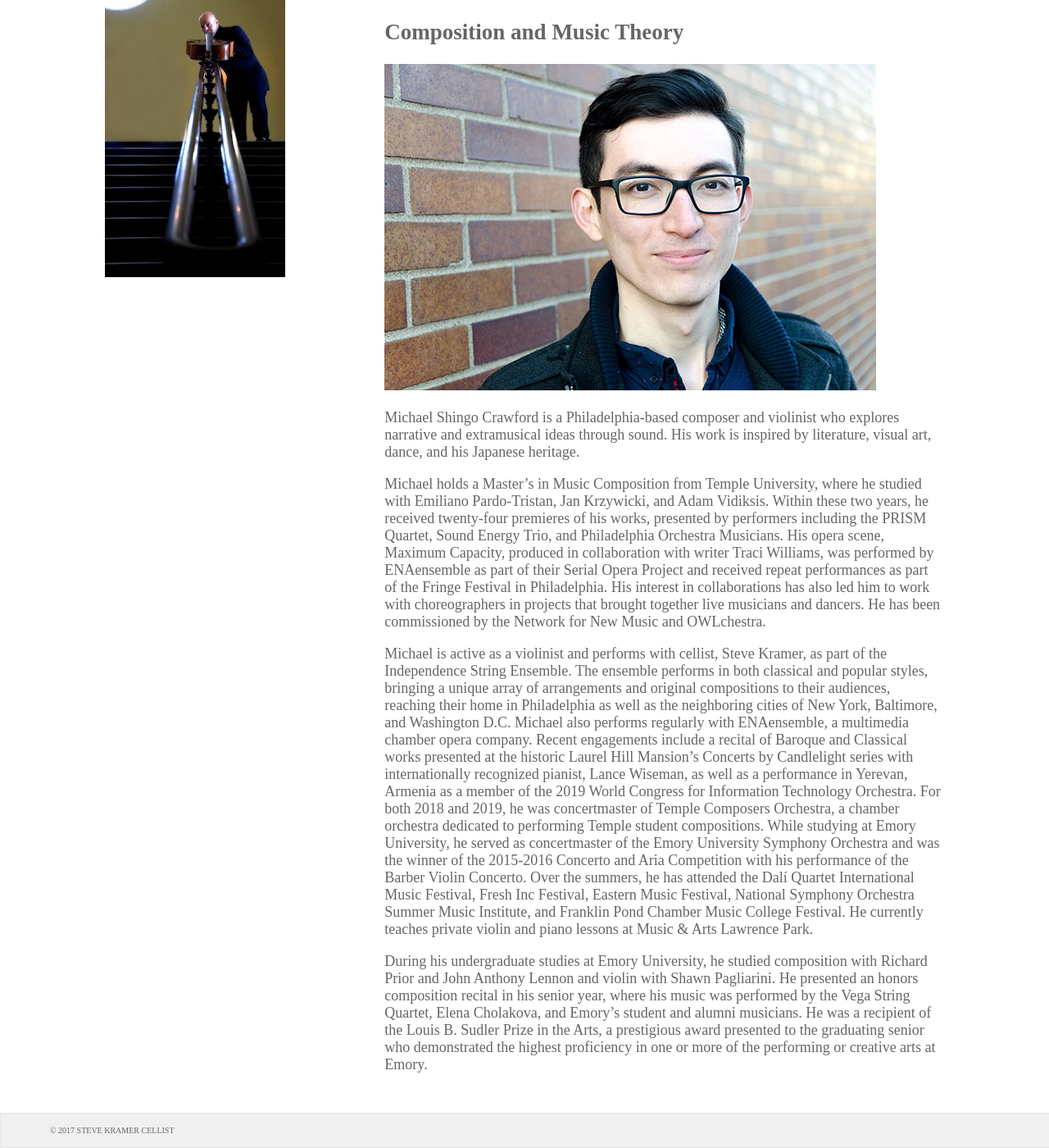
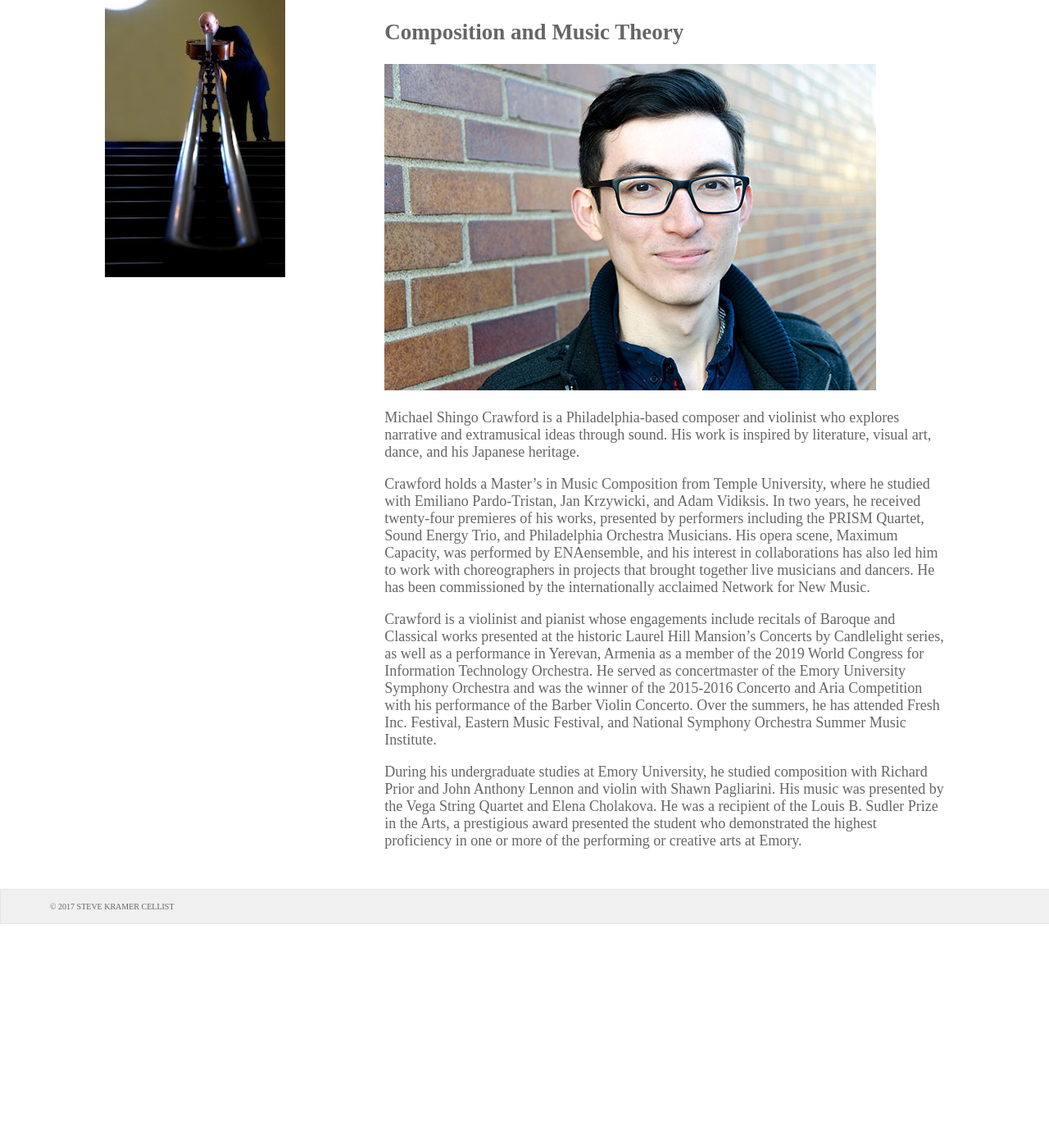
Before and after one commit to stevekramercellist/cellist, a Jekyll site: the page built from michaelshingo.md, in a window 1280 px wide and 1400 px high, scrolled down 179 px. Shown: the whole window at 82% size. Built offline with Jekyll 4.4.1, drawn with Linux system fonts in a browser that asks for light colours; nearby versions of some CDN libraries; after the commit the page ends 1306 px from its top, so only the background shows below that.

Commit message:
Update michaelshingo.md

```diff
--- a/michaelshingo.md
+++ b/michaelshingo.md
@@ -9,8 +9,8 @@ layout: sidebar
 
 Michael Shingo Crawford is a Philadelphia-based composer and violinist who explores narrative and extramusical ideas through sound. His work is inspired by literature, visual art, dance, and his Japanese heritage.
 
-Michael holds a Master’s in Music Composition from Temple University, where he studied with Emiliano Pardo-Tristan, Jan Krzywicki, and Adam Vidiksis. Within these two years, he received twenty-four premieres of his works, presented by performers including the PRISM Quartet, Sound Energy Trio, and Philadelphia Orchestra Musicians. His opera scene, Maximum Capacity, produced in collaboration with writer Traci Williams, was performed by ENAensemble as part of their Serial Opera Project and received repeat performances as part of the Fringe Festival in Philadelphia. His interest in collaborations has also led him to work with choreographers in projects that brought together live musicians and dancers. He has been commissioned by the Network for New Music and OWLchestra.
+Crawford holds a Master’s in Music Composition from Temple University, where he studied with Emiliano Pardo-Tristan, Jan Krzywicki, and Adam Vidiksis. In two years, he received twenty-four premieres of his works, presented by performers including the PRISM Quartet, Sound Energy Trio, and Philadelphia Orchestra Musicians. His opera scene, Maximum Capacity, was performed by ENAensemble, and his interest in collaborations has also led him to work with choreographers in projects that brought together live musicians and dancers. He has been commissioned by the internationally acclaimed Network for New Music.
 
-Michael is active as a violinist and performs with cellist, Steve Kramer, as part of the Independence String Ensemble. The ensemble performs in both classical and popular styles, bringing a unique array of arrangements and original compositions to their audiences, reaching their home in Philadelphia as well as the neighboring cities of New York, Baltimore, and Washington D.C. Michael also performs regularly with ENAensemble, a multimedia chamber opera company. Recent engagements include a recital of Baroque and Classical works presented at the historic Laurel Hill Mansion’s Concerts by Candlelight series with internationally recognized pianist, Lance Wiseman, as well as a performance in Yerevan, Armenia as a member of the 2019 World Congress for Information Technology Orchestra. For both 2018 and 2019, he was concertmaster of Temple Composers Orchestra, a chamber orchestra dedicated to performing Temple student compositions. While studying at Emory University, he served as concertmaster of the Emory University Symphony Orchestra and was the winner of the 2015-2016 Concerto and Aria Competition with his performance of the Barber Violin Concerto. Over the summers, he has attended the Dalí Quartet International Music Festival, Fresh Inc Festival, Eastern Music Festival, National Symphony Orchestra Summer Music Institute, and Franklin Pond Chamber Music College Festival. He currently teaches private violin and piano lessons at Music & Arts Lawrence Park.
+Crawford is a violinist and pianist whose engagements include recitals of Baroque and Classical works presented at the historic Laurel Hill Mansion’s Concerts by Candlelight series, as well as a performance in Yerevan, Armenia as a member of the 2019 World Congress for Information Technology Orchestra. He served as concertmaster of the Emory University Symphony Orchestra and was the winner of the 2015-2016 Concerto and Aria Competition with his performance of the Barber Violin Concerto. Over the summers, he has attended Fresh Inc. Festival, Eastern Music Festival, and National Symphony Orchestra Summer Music Institute.
 
-During his undergraduate studies at Emory University, he studied composition with Richard Prior and John Anthony Lennon and violin with Shawn Pagliarini. He presented an honors composition recital in his senior year, where his music was performed by the Vega String Quartet, Elena Cholakova, and Emory’s student and alumni musicians. He was a recipient of the Louis B. Sudler Prize in the Arts, a prestigious award presented to the graduating senior who demonstrated the highest proficiency in one or more of the performing or creative arts at Emory.
+During his undergraduate studies at Emory University, he studied composition with Richard Prior and John Anthony Lennon and violin with Shawn Pagliarini. His music was presented by the Vega String Quartet and Elena Cholakova. He was a recipient of the Louis B. Sudler Prize in the Arts, a prestigious award presented the student who demonstrated the highest proficiency in one or more of the performing or creative arts at Emory.
```
